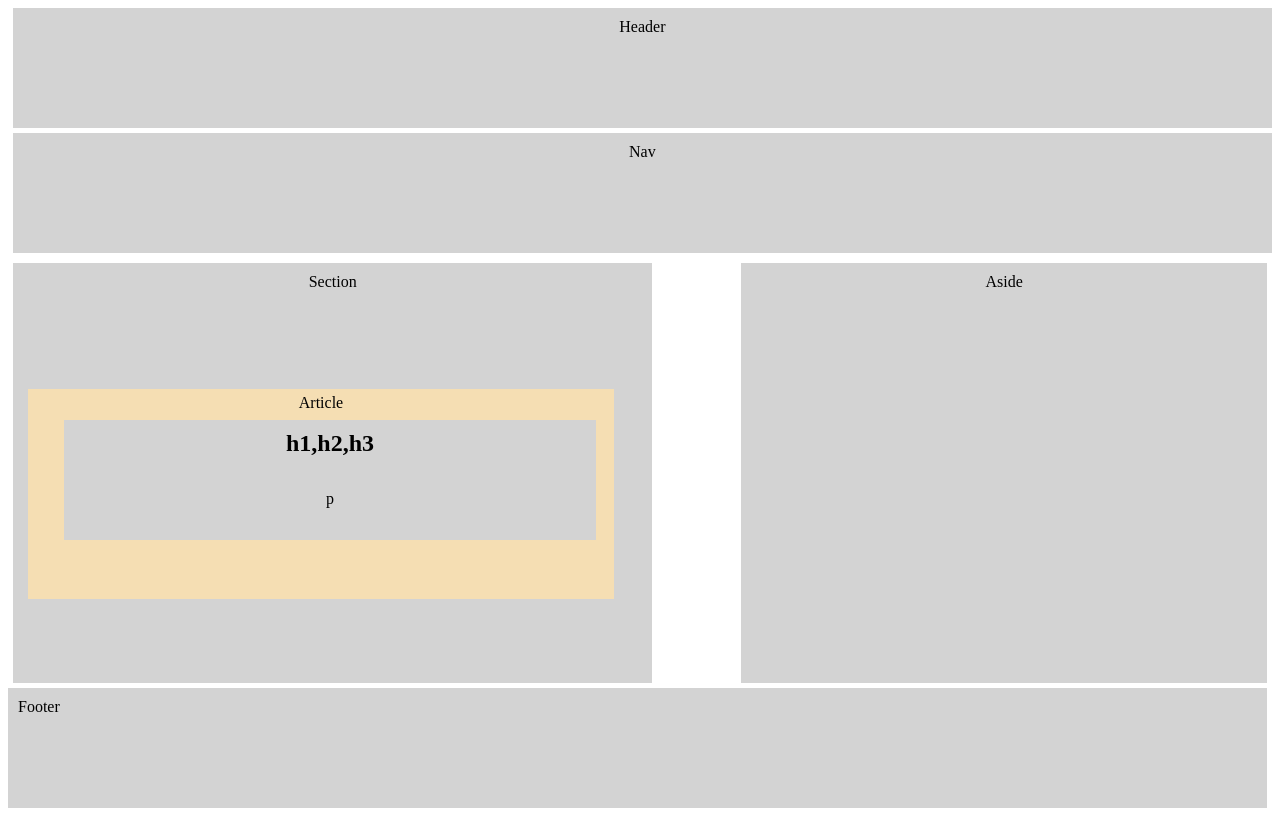
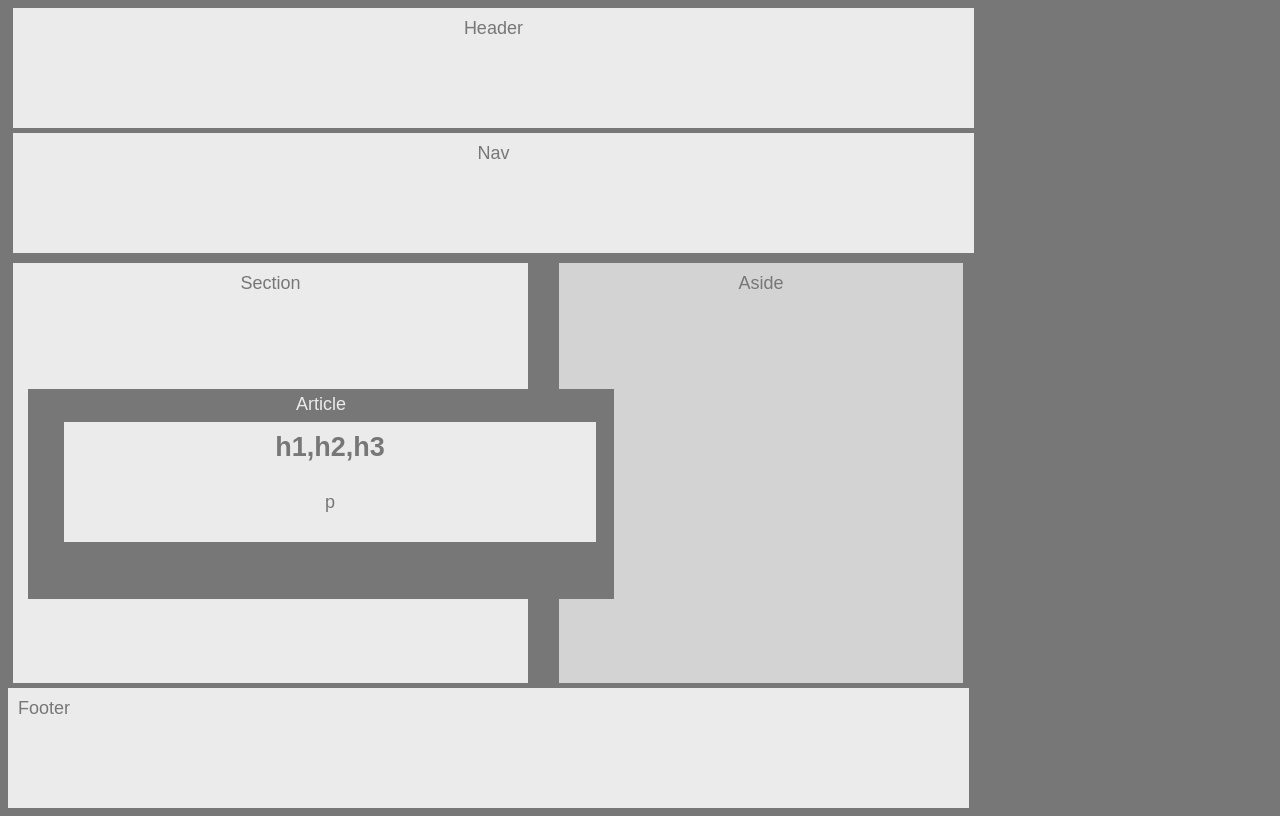
Before and after one commit to MFTeg/HW-Wireframe, a plain HTML site: page index.html in a window 1280 px wide. Drawn offline with Linux system fonts and the light colour scheme.

Commit message:
final version

```diff
--- a/style.css
+++ b/style.css
@@ -1,7 +1,7 @@
 header {
     height: 100px;
     width: 98%;
-    background: lightgray;
+    background: #ebebeb;
     text-align: center;
     padding: 10px;
     margin: 5px;
@@ -12,7 +12,7 @@ header {
 nav {
     height: 100px;
     width: 98%;
-    background: lightgray;
+    background: #ebebeb;
     text-align: center;
     padding: 10px;
     margin: 5px;
@@ -30,8 +30,8 @@ aside {
 
 section {
     height: 400px;
-    width: 49%;
-    background: lightgray;
+    width: 495px;
+    background: #ebebeb;
     text-align: center;
     padding: 10px;
     margin: 5px;
@@ -45,7 +45,7 @@ footer {
     width: 98%;
     padding: 10px;
     margin: 5 px;
-    background: lightgray
+    background: #ebebeb
 }
 
 article {
@@ -55,7 +55,8 @@ article {
     width:45%;
     padding: 5px;
     margin: 5px;
-    background: wheat
+    background: #777;
+    color: #ebebeb;
 }
 
 h2 {
@@ -67,6 +68,8 @@ h2 {
     left: 5%;
     padding: 10px;
     border: 5px;
+    color: #777;
+    background: #ebebeb;
 }
 p {
     position: absolute;
@@ -77,4 +80,14 @@ p {
     left: 5%;
     padding: 10px;
     border: 5px;
+    background: #ebebeb;
+    color: #777;
 }
+
+body {
+    font-family: Arial, Helvetica, sans-serif;
+    color: #777;
+    background: #777;
+    width: 960px;
+    font-size: 18px;
+}
```
